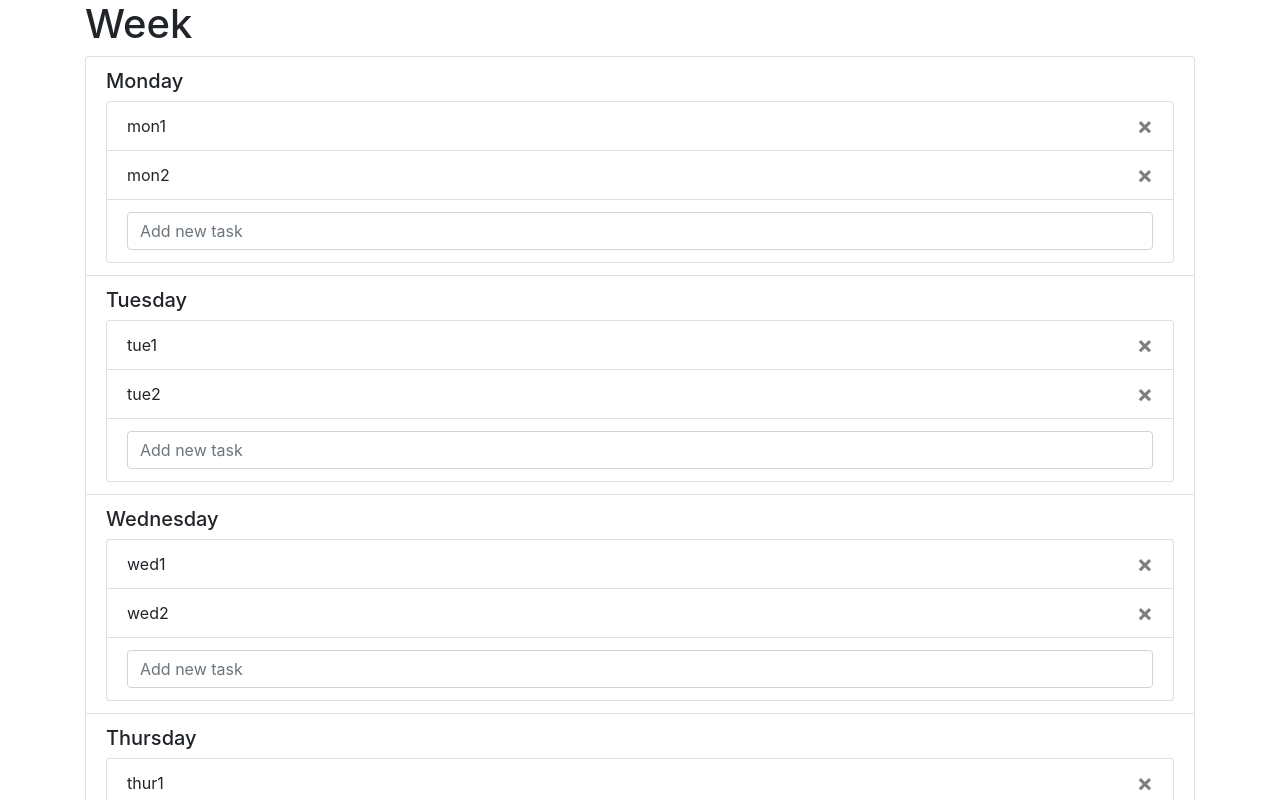
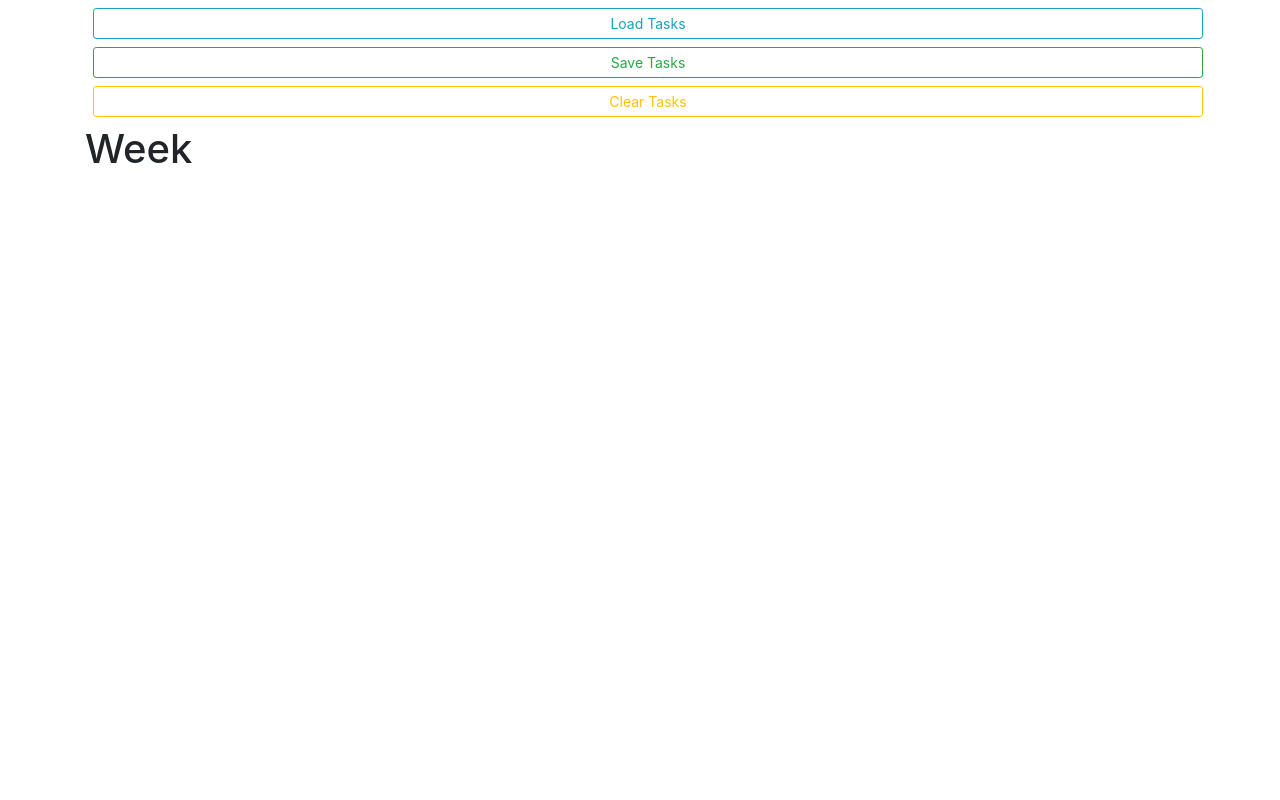
Before and after one commit to b40deep/dayByDay, a React (Create React App) app: page / in a window 1280 px wide. Shown: the top 800 px of the page. Built offline with nearby package versions, Linux system fonts and the light colour scheme.

Commit message:
Implemented read-write to localStorage

```diff
--- a/src/components/Week.jsx
+++ b/src/components/Week.jsx
@@ -3,15 +3,13 @@ import Day from "./Day";
 class Week extends Component {
   constructor() {
     super();
-    this.state = {
-      Monday: ["mon1", "mon2"],
-      Tuesday: ["tue1", "tue2"],
-      Wednesday: ["wed1", "wed2"],
-      Thursday: ["thur1", "thur2"],
-      Friday: ["fri1", "fri2"],
-      Saturday: ["sat1", "sat2"],
-      Sunday: ["sun1", "sun2"],
-    };
+    this.state = {}
+  }
+
+  componentDidMount(){
+    //load saved task list from localStorage
+    this.handleReadFromStorage();
+    console.log('cdm successful');
   }
 
   handleCreateTask = (day, newTask) => {
@@ -22,31 +20,16 @@ class Week extends Component {
         let newTaskList = this.state[key];
         newTaskList.push(newTask);
         temp = Object.fromEntries(new Map([[day, newTaskList]]));
-        console.log("newTaskList>>", newTaskList);
-        console.log("temp>>", temp);
-        console.log("state>>", this.state);
+        // console.log("newTaskList>>", newTaskList);
+        // console.log("temp>>", temp);
+        // console.log("state>>", this.state);
       }
     }
     // setState
-    this.setState(temp);
+    this.handleWriteToStateAndStorage(temp);
     temp = [];
-    console.log("Week >> Task created successfully!");
+    console.log("WEEK >> Task created successfully!");
   };
-
-  // handleDeleteTask = (weekday, task) => {
-  //   console.log(`Task ${task} to be deleted from ${weekday} `);
-  //   let temp = Object.create({});
-  //   for (var key in this.state) {
-  //     if (key === weekday) {
-  //       let newTaskList = this.state[key].filter(listItem => listItem !== task);
-  //       temp = Object.fromEntries(new Map([[weekday, newTaskList]]));
-  //       console.log(`newTaskListTesting`, newTaskList);
-  //     }
-  //   }
-  //   //setState
-  //   this.setState(temp);
-  //   temp = [];
-  // }
 
   handleDeleteTask = (weekday, task,taskKey) => {
     console.log(`Task ${task} with key ${taskKey} to be deleted from ${weekday} `);
@@ -54,14 +37,55 @@ class Week extends Component {
     for (var key in this.state) {
       if (key === weekday) {
         let newTaskList = this.state[key];
-        let taskToRemove = newTaskList.splice(taskKey,1);
+        newTaskList.splice(taskKey,1);
         temp = Object.fromEntries(new Map([[weekday, newTaskList]]));
         console.log(`newTaskListTesting`, newTaskList);
       }
     }
     //setState
-    this.setState(temp);
+    this.handleWriteToStateAndStorage(temp);
     temp = [];
+  }
+
+  handleWriteToStateAndStorage = (update) =>{
+    //set the state
+    //need to protect state from broken/empty update
+    if (update!==null) this.setState(update);
+
+    //then write changes to local storage
+    localStorage.setItem('state',JSON.stringify(this.state));
+  }
+
+  handleWriteToStateOnly = (update) =>{
+    //set the state
+    //need to protect state from broken/empty update
+    if (update!==null) this.setState(update);
+  }
+
+  handleReadFromStorage() {
+    let fromLocalStorage = JSON.parse(localStorage.getItem('state'));
+    if (fromLocalStorage!==null)this.handleWriteToStateOnly(fromLocalStorage);
+    // console.log('FLS________', fromLocalStorage);
+    console.log('ReadFromStorage successful');
+  }
+
+handleClearStorage() {
+    localStorage.clear();
+    console.log('ClearStorage successful');
+  }
+
+  tempInitStorage(){
+    const tempInit= {
+      Monday: ["mon1", "mon2"],
+      Tuesday: ["tue1", "tue2"],
+      Wednesday: ["wed1", "wed2"],
+      Thursday: ["thur1", "thur2"],
+      Friday: ["fri1", "fri2"],
+      Saturday: ["sat1", "sat2"],
+      Sunday: ["sun1", "sun2"],
+    };
+    localStorage.setItem('state',JSON.stringify(tempInit));
+    console.log('InitStorage successful');
   }
 
   render() {
@@ -69,7 +93,12 @@ class Week extends Component {
       <div className="col">
         {
           <React.Fragment>
-            <h1>Week</h1>
+<button className="btn btn-outline-info btn-sm m-2 btn-block" onClick={()=>{this.handleReadFromStorage()}}>Load Tasks</button>
+<button className="btn btn-outline-success btn-sm m-2 btn-block" onClick={()=>{this.tempInitStorage()}}>Save Tasks</button>
+<button className="btn btn-outline-warning btn-sm m-2 btn-block" onClick={()=>{this.handleClearStorage()}}>Clear Tasks</button>
+
+<h1>Week</h1>
+
             <ul className="list-group">
               {/* {console.log(Object.entries(this.state))} */}
 
@@ -80,6 +109,7 @@ class Week extends Component {
                     weekday={arrayPair[0]}
                     onCreateTask={this.handleCreateTask}
                     onDeleteTask={this.handleDeleteTask}
+                    onLoadTasks={this.handleReadFromStorage}
                   />
                 </li>
               ))}
```
